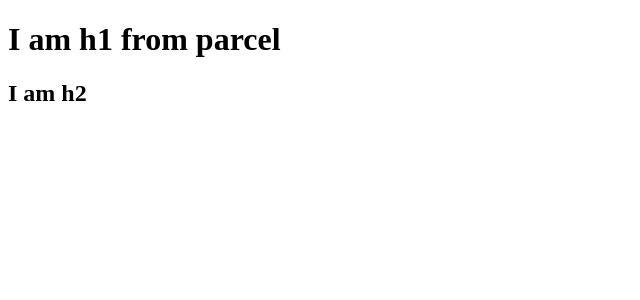
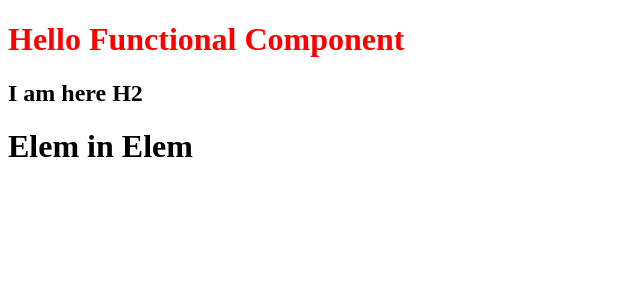
Before and after one commit to techysj/food-24-7, a React (Vite) app: page / in a window 1280 px wide. Shown: the top 300 px of the page, without its empty margins (0-640 px from the left). Built offline with nearby package versions, Linux system fonts and the light colour scheme.

Commit message:
Script and JSX

```diff
--- a/App.js
+++ b/App.js
@@ -1,14 +1,106 @@
 import React from "react";
 import ReactDOM from "react-dom";
 
+// REACT ELEMENTS
 
-const parent = React.createElement(
-  "div",
-  { id: "parent" },
-  React.createElement("div", { id: "child" }, [
-    React.createElement("h1", {}, "I am h1 from parcel"),
-    React.createElement("h2", {}, "I am h2"),
-  ])
+const heading = React.createElement("h1", { id: "parent" }, "I am heading");
+// Since in case of highlevel nesting this code will be un readable
+
+// We will start using JSX from now- which is basically an HTML like syntax used to create React elements
+
+const jsxHeading = (
+  <h1 id="heading" className="test">
+    Hello JSX
+  </h1>
 );
+
+// heading and jsxHeading both are exactly same i.e
+//  JS object which after getting rendered gets converted to DOM elements.
+
+// there is a slight difference in the attribute defination as
+// class is className in  JSX same for other attributes as well.
+
+const jsxHeadingMulti = (
+  <h1 id="heading" className="test">
+    <p>Hello JSXmulti </p>
+  </h1>
+);
+// In case of multi line JSX we need to wrap it inside paranthesis ().
+
+// Behind the scenes our JSX is converted to HTML by babel which is used by Parcel.
+
+// JSX --> React.createElement -->React JS element --> Rendered to DOM as HTML.
+
+// ~~~~~~~~~~~~~~~~~~~~~~~~~~~~~~~~~~~~~~~~~~~~~~~~~~~~~~~~~~~~~~~~~~~~~~~~~~~~~~~~~~~~~~~~~~~~~~~~~~~``
+
+// REACT COMPONENTS-
+// 1. Class Based React Components.Based
+// 2. Functional Component.
+
+// FUNCTIONAL REACT COMPONENTS --- These are basically JS functions which returns an JSX code or and react element.
+
+// to create --- just make sure to start the function name with capital letter. like const HeadingComp.
+
+// const HeadingComp = () => {
+//   return (
+//     <h1 id="heading" className="test">
+//       Hello Functional Component
+//     </h1>
+//   );
+// };
+// We can make above code more consize by using ES6
+const HeadingComp = () => (
+  <h1 id="heading" className="test">
+    Hello Functional Component
+  </h1>
+);
+
+// can also be written as
+// const HeadingComp = () => <h1 id="heading" className="test"> Hello Functional Component</h1>
+
+// Same way we can create more components and use it inside another component.
+// This is called component coposition. But we need to wrap all the compoennts under one parent element
+
+const Title = () => (
+  <div id="container">
+    <HeadingComp />
+    <h2>I am here H2</h2>
+  </div>
+);
+
+// Now suppose we need to use any "REACT ELEMENT" inside any component or any element itself. we need to wrap it inside { element }
+var number = 1000;
+const ElemInsideComp = () => (
+  <div id="container">
+    <HeadingComp />
+    <h2>I am here H2</h2>
+    {jsxHeadingMulti}
+    {number}
+    {/* inside this {} we can write any JS code even console and all other things
+  cuz at EOD that element is also a JS code, we can also pass variables which we will be able to see on frontend
+  */}
+  </div>
+);
+
+// same way we can use element inside an element
+
+const elemInElem = <h1>Elem in Elem</h1>;
+const elemInElem2 = (
+  <div>
+    {elemInElem}
+    <h1>Elem in Elem </h1>
+  </div>
+);
+
+// As we know that react component is also A JS FUNCTION only. we can call it inside a component or element as a function like {Title()}
+
+const compInElem = (
+  <div>
+    {Title()}
+    <h1>Elem in Elem </h1>
+  </div>
+);
+
+// to render this  we need to wrap it in <componentName /> i.e root.render(<HeadingComp />)
 const rootReact = ReactDOM.createRoot(document.getElementById("root"));
-rootReact.render(parent);
+rootReact.render(compInElem);
--- a/package.json
+++ b/package.json
@@ -3,6 +3,8 @@
   "version": "1.0.0",
   "description": "We are learning React JS",
   "scripts": {
+    "start":"parcel index.html",
+    "build":"parcel build index.html",
     "test": "jest"
   },
   "repository": {
```
